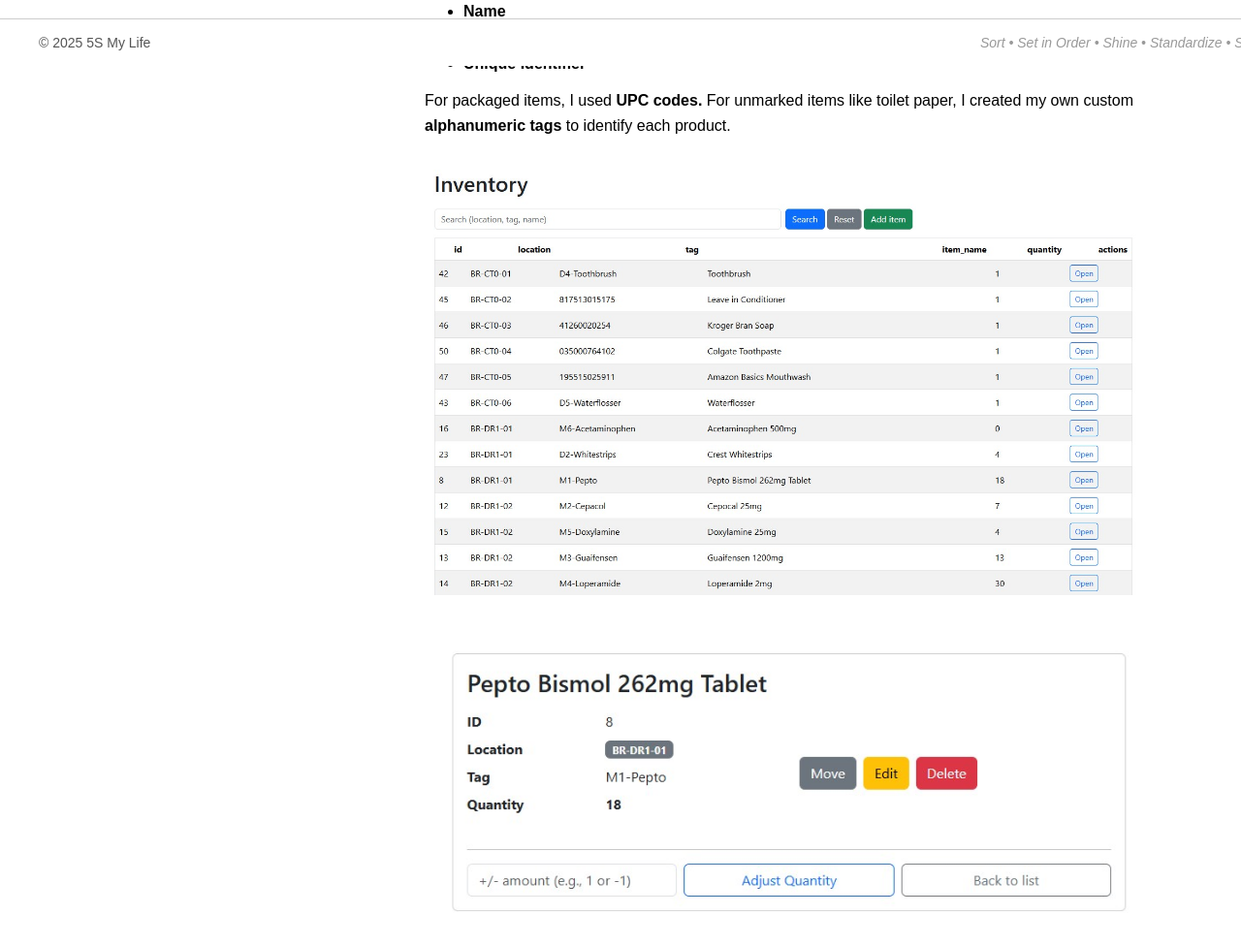
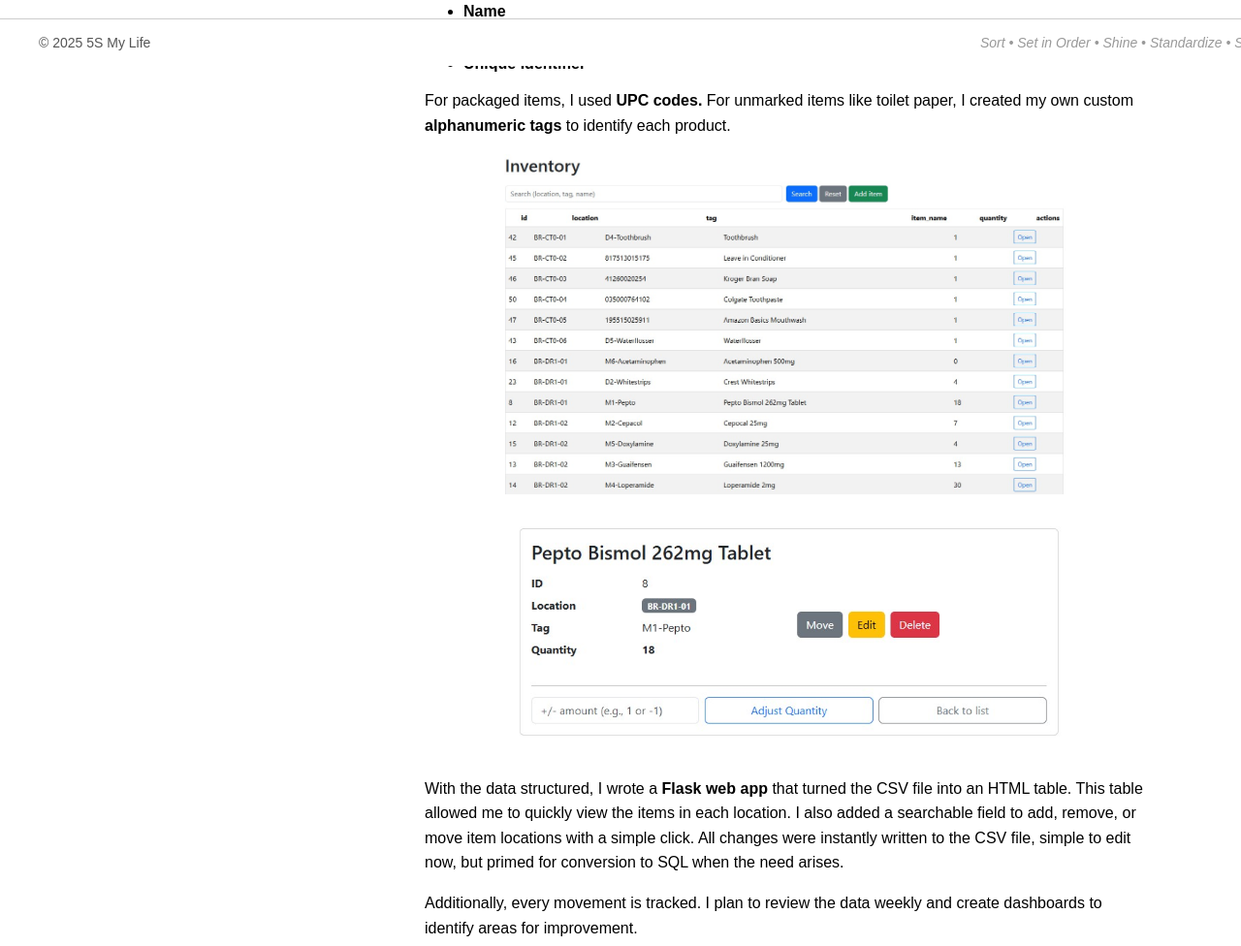
Before and after one commit to 5sElliot/project-website, a plain HTML site: page Bringing-Lean-Technology-to-my-Bathroom.html in a window 1280 px wide. Shown: the part 732-1708 px from the top of the page at 97% size. Drawn offline with Linux system fonts and the light colour scheme.

Commit message:
changed an error with style.css

```diff
--- a/style.css
+++ b/style.css
@@ -136,10 +136,13 @@ p {
 }
 
 .article-image {
-  width: 100%;
+  display: block;
+  max-width: 100%;       /* ensures it never exceeds its container */
+  width: 80%;            /* scales image to 80% of the text width */
   height: auto;
-  margin: 16px 0;
+  margin: 16px auto;     /* centers the image horizontally */
   border-radius: 8px;
+  transition: filter 0.3s ease, opacity 0.3s ease;
 }
 
 /* ===== FOOTER ===== */
```
